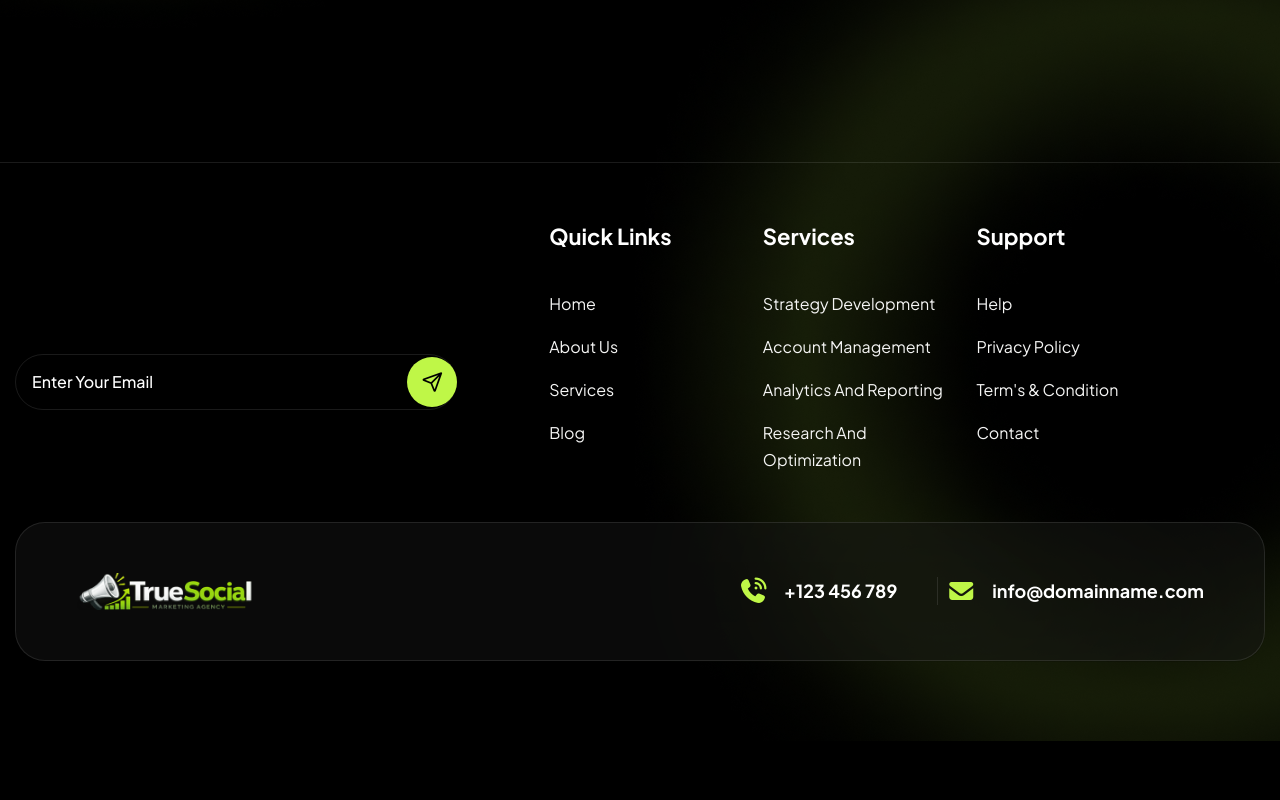
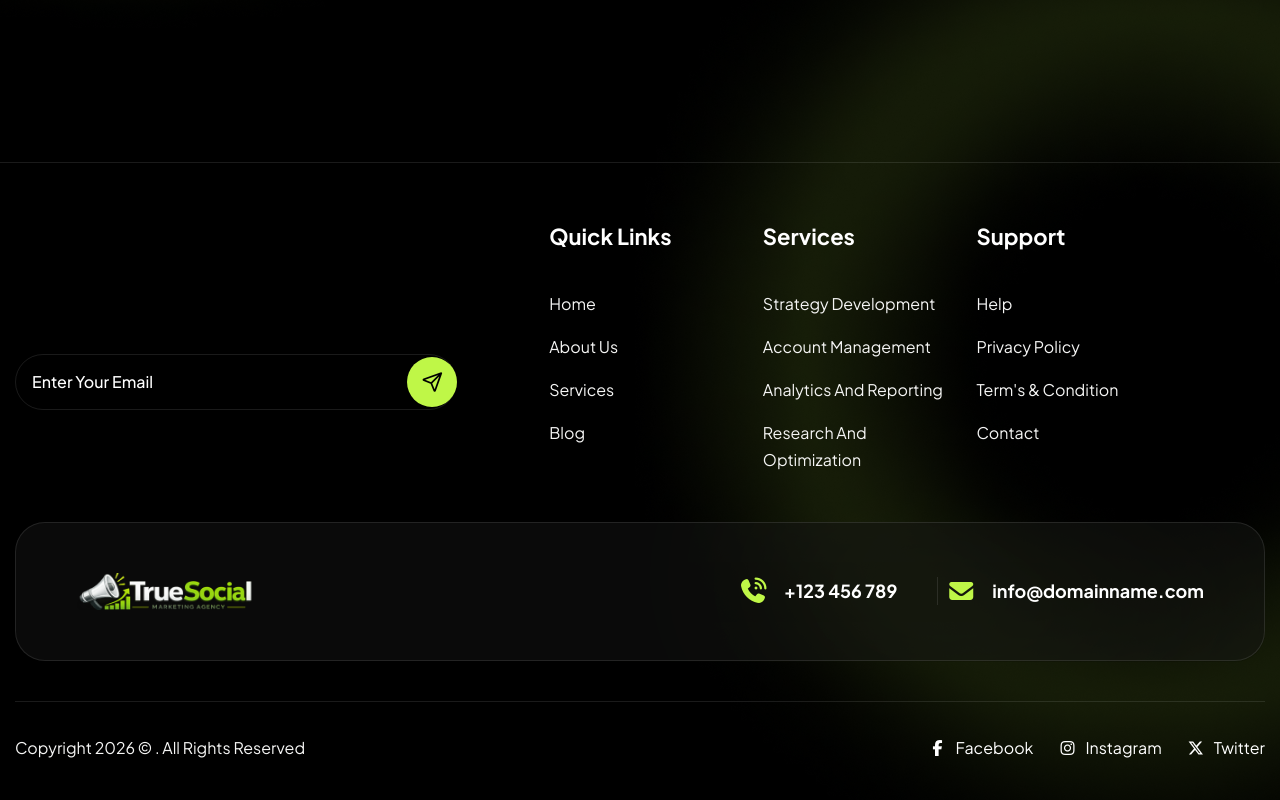
Before and after one commit to Jisap/vite-truesocial2, a React (Vite) app: page / in a window 1280 px wide. Shown: the part 10946-11746 px from the top of the page. Before the commit the page ends 11687 px from the top, so only its background shows below. Built offline with nearby package versions, Linux system fonts and the light colour scheme.

Commit message:
feat: implement responsive main footer component with subscription form and navigation links

```diff
--- a/src/components/layout/Footer.jsx
+++ b/src/components/layout/Footer.jsx
@@ -137,6 +137,27 @@ const Footer = () => {
                 </div>
               </div>
             </div>
+
+            {/* Copyright */}
+            <div className="mt-10 flex flex-wrap items-center justify-between gap-6 border-t border-divider py-8">
+              <p className="mb-0">
+                Copyright {new Date().getFullYear()} © {siteConfig.siteName}. All Rights Reserved
+              </p>
+
+              <ul className="flex flex-wrap items-center gap-6">
+                {footerSocialLinks.map((link) => (
+                  <li key={link.name}>
+                    <a
+                      href={link.href}
+                      className="inline-flex items-center gap-2 text-primary transition-all duration-300 hover:-translate-y-0.5 hover:text-accent"
+                    >
+                      <i className={link.icon}></i>
+                      {link.name}
+                    </a>
+                  </li>
+                ))}
+              </ul>
+            </div>
           </div>
         </div>
       </footer>
```
